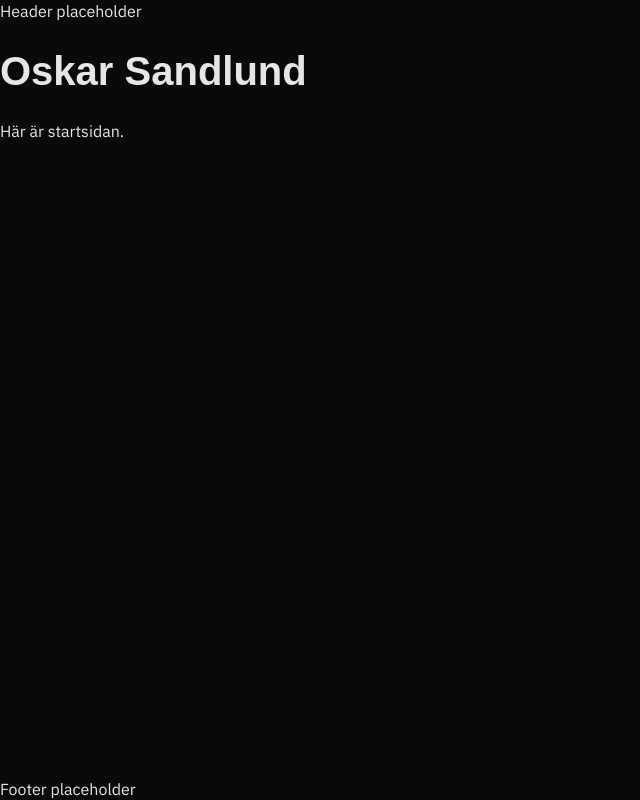
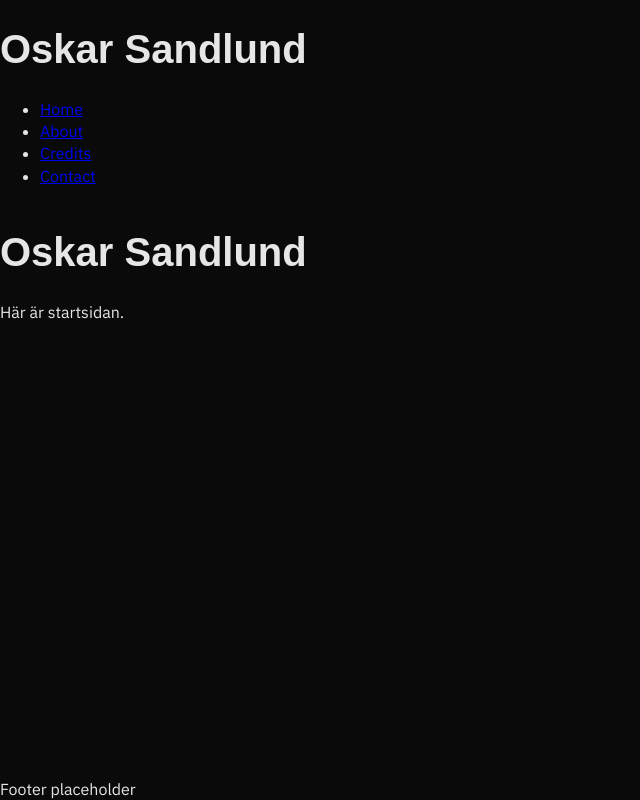
Before and after one commit to AnnaMargaretaEmelie/oskarsandlund, a Next.js app: page / in a window 1280 px wide. Shown: the whole page, without its empty margins (0-640 px from the left). Built offline with nearby package versions, Linux system fonts and the light colour scheme; a web font is replaced by a local one.

Commit message:
feat(nav): add header navigation with skip link

```diff
--- /dev/null
+++ b/src/app/components/Header.tsx
@@ -0,0 +1,25 @@
+import Link from "next/link";
+
+export function Header() {
+  return (
+    <header>
+      <h1>Oskar Sandlund</h1>
+      <nav aria-label="Primary navigation">
+        <ul>
+          <li>
+            <Link href="/">Home</Link>
+          </li>
+          <li>
+            <Link href="/about">About</Link>
+          </li>
+          <li>
+            <Link href="/credits">Credits</Link>
+          </li>
+          <li>
+            <Link href="/contact">Contact</Link>
+          </li>
+        </ul>
+      </nav>
+    </header>
+  );
+}
--- a/src/app/layout.tsx
+++ b/src/app/layout.tsx
@@ -1,6 +1,7 @@
 import type { Metadata } from "next";
 import { IBM_Plex_Sans, VT323, Moul } from "next/font/google";
 import "@/styles/index.scss";
+import { Header } from "./components/Header";
 
 const ibmPlexSans = IBM_Plex_Sans({
   variable: "--font-ibm-plex-sans",
@@ -36,8 +37,11 @@ export default function RootLayout({
       className={`${moul.variable} ${vt323.variable} ${ibmPlexSans.variable}`}
     >
       <body>
-        <header>Header placeholder</header>
-        <main>{children}</main>
+        <a href="#main-content" className="skip">
+          Skip to main content
+        </a>
+        <Header />
+        <main id="main-content">{children}</main>
         <footer>Footer placeholder</footer>
       </body>
     </html>
--- a/src/styles/utilities/_utilities.scss
+++ b/src/styles/utilities/_utilities.scss
@@ -23,3 +23,19 @@
   white-space: nowrap;
   border: 0;
 }
+
+  .skip {
+  position: absolute;
+  top: 0;
+  left: 0;
+  transform: translateY(-100%);
+  padding: 0.75rem 1rem;
+  background-color: t.$color-synth-black;
+  color: t.$color-text;
+  z-index: 1000;
+}
+
+.skip:focus,
+.skip:focus-visible {
+  transform: translateY(0);
+}
```
Also changed, not shown: src/styles/base/_globals.scss (line endings or trailing spaces).
